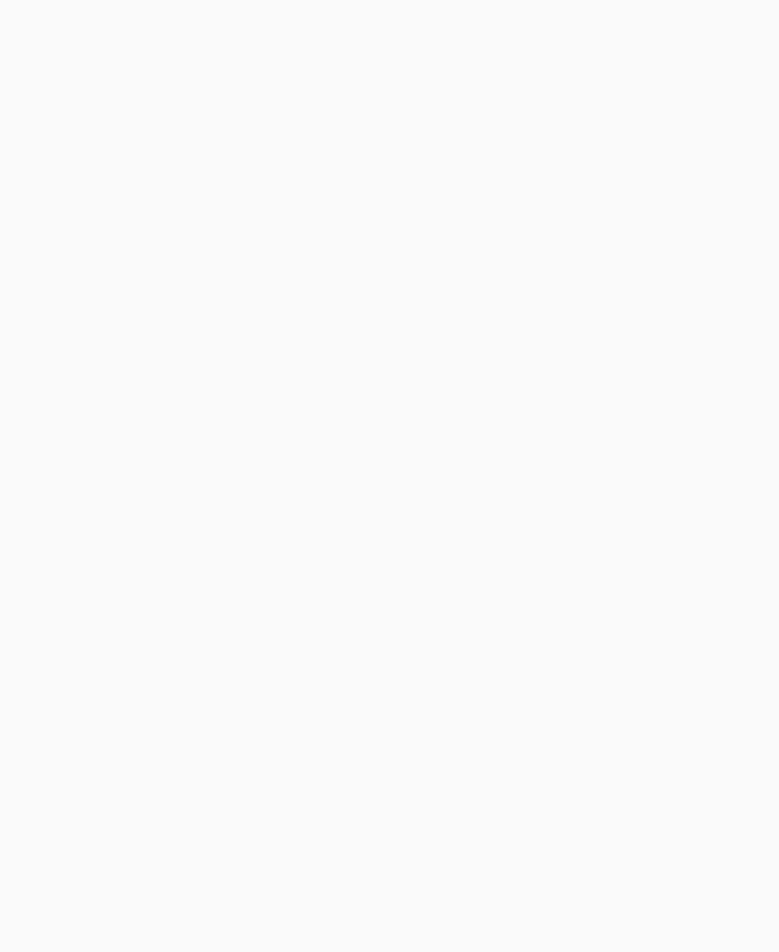
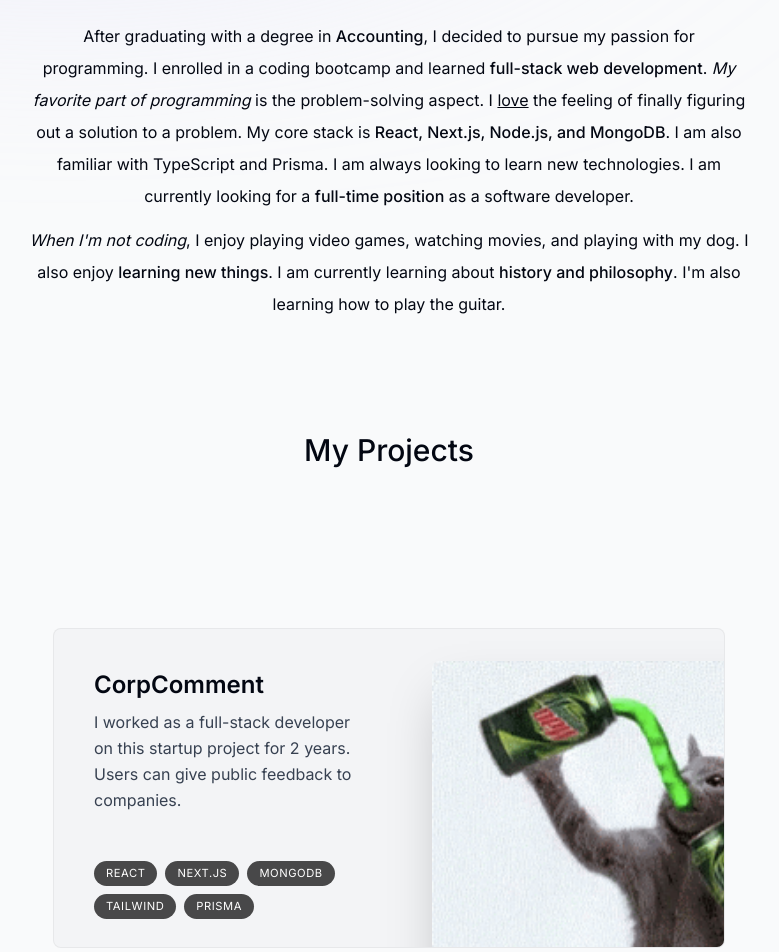
Before and after one commit to devv64/portfolio, a Next.js app: page / in a window 1280 px wide. Shown: the part 1000-1952 px from the top of the page, without its empty margins (251-1030 px from the left). Before the commit the page ends 824 px from the top, so only its background shows below. Built offline with nearby package versions, Linux system fonts and the light colour scheme.

Commit message:
Finished projects section

```diff
--- a/app/page.tsx
+++ b/app/page.tsx
@@ -1,4 +1,6 @@
+import About from "@/components/about";
 import Intro from "@/components/intro";
+import Projects from "@/components/projects";
 import SectionDivider from "@/components/section-divider";
 
 export default function Home() {
@@ -6,6 +8,8 @@ export default function Home() {
     <main className="flex flex-col items-center px-4">
       <Intro />
       <SectionDivider />
+      <About />
+      <Projects />
     </main>
   )
 }
--- a/components/about.tsx
+++ b/components/about.tsx
@@ -1,9 +1,45 @@
+"use client";
+
 import React from 'react'
+import SectionHeading from './section-heading'
+import { motion } from 'framer-motion'
 
 export default function About() {
   return (
-    <section>
-        <h2>About me</h2>
-    </section>
+    <motion.section className='mb-28 max-w-[45rem] text-center leading-8'
+    initial={{ opacity: 0, y: 100 }}
+    animate={{ opacity: 1, y: 0 }}
+    transition={{
+        delay: 0.175,
+    }}
+    >
+        <SectionHeading>About me</SectionHeading>
+        <p className="mb-3">
+        After graduating with a degree in{" "}
+        <span className="font-medium">Accounting</span>, I decided to pursue my
+        passion for programming. I enrolled in a coding bootcamp and learned{" "}
+        <span className="font-medium">full-stack web development</span>.{" "}
+        <span className="italic">My favorite part of programming</span> is the
+        problem-solving aspect. I <span className="underline">love</span> the
+        feeling of finally figuring out a solution to a problem. My core stack
+        is{" "}
+        <span className="font-medium">
+          React, Next.js, Node.js, and MongoDB
+        </span>
+        . I am also familiar with TypeScript and Prisma. I am always looking to
+        learn new technologies. I am currently looking for a{" "}
+        <span className="font-medium">full-time position</span> as a software
+        developer.
+      </p>
+
+      <p>
+        <span className="italic">When I'm not coding</span>, I enjoy playing
+        video games, watching movies, and playing with my dog. I also enjoy{" "}
+        <span className="font-medium">learning new things</span>. I am currently
+        learning about{" "}
+        <span className="font-medium">history and philosophy</span>. I'm also
+        learning how to play the guitar.
+      </p>
+    </motion.section>
   )
 }
--- /dev/null
+++ b/components/project.tsx
@@ -0,0 +1,43 @@
+"use client";
+
+import { projectsData } from "@/lib/data"
+import { motion, useScroll, useTransform } from "framer-motion"
+import Image from "next/image"
+import { useRef } from "react"
+
+
+type ProjectProps = typeof projectsData[number]
+
+export default function Project({title, description, tags, imageUrl}: ProjectProps) {
+    const ref = useRef<HTMLDivElement>(null)
+    const { scrollYProgress } = useScroll({
+        target: ref,
+        offset: ["0 1", "1.33 1"],
+    });
+    const scaleProgress = useTransform(scrollYProgress, [0, 1], [0.8, 1]);
+    const opacityProgress = useTransform(scrollYProgress, [0, 1], [0.6, 1]);
+
+    return (
+        <motion.div ref={ref}
+            style={{
+                scale: scaleProgress,
+                opacity: opacityProgress,
+            }}
+            className='group mb-3 sm:mb-8 last:mb-0'
+            >
+            <section
+            className='bg-gray-100 max-w-[42rem] border border-black/5 overflow-hidden sm:pr-8 relative sm:h-[20rem] group-even:pl-8 hover:bg-gray-200 transition rounded-lg'>
+                <div className='pt-4 pb-7 px-5 sm:pl-10 sm:pr-2 sm:pt-10 sm:max-w-[50%] flex flex-col h-full group-even:ml-[18rem]'>
+                    <h3 className='text-2xl font-semibold capitalize'>{title}</h3>
+                    <p className='mt-2 leading-relaxed text-gray-700'>{description}</p>
+                    <ul className='flex flex-wrap mt-4 gap-2 sm:mt-auto'>
+                        {tags.map((tag, index) => (
+                            <li key={index} className='bg-black/[0.7] px-3 py-1 text-[0.7rem] uppercase tracking-wider text-white rounded-full'>{tag}</li>
+                        ))}
+                    </ul>
+                </div>
+                <Image src={imageUrl} alt={title} quality={95} className='absolute top-8 -right-40 w-[28.25rem] rounded-t-lg shadow-2xl transition group-hover:scale-105 group-hover:-translate-x-3 group-hover:translate-y-3 group-hover:-rotate-2 group-even:right-[inital] group-even:-left-40 group-even:group-hover:translate-x-3 group-even:group-hover:translate-y-3 group-even:group-hover:rotate-2'/>
+            </section>
+        </motion.div>
+    )
+}
--- /dev/null
+++ b/components/projects.tsx
@@ -0,0 +1,20 @@
+import React from 'react'
+import SectionHeading from './section-heading'
+import { projectsData } from '@/lib/data'
+import Project from './project'
+
+
+export default function Projects() {
+  return (
+    <section>
+        <SectionHeading>My projects</SectionHeading>
+        <div>
+            {projectsData.map((project, index) => (
+                <React.Fragment key={index}>
+                    <Project {...project} />
+                </React.Fragment>
+            ))}
+        </div>
+    </section>
+  )
+}
--- /dev/null
+++ b/components/section-heading.tsx
@@ -0,0 +1,12 @@
+import React from 'react'
+
+type SectionHeadingProps = {
+    children: React.ReactNode;
+}
+
+export default function SectionHeading({
+    children }: SectionHeadingProps) {
+  return (
+    <h2 className='text-3xl font-medium capitalize mb-8 sm:mb-40 text-center'>{children}</h2>
+  )
+}
```
